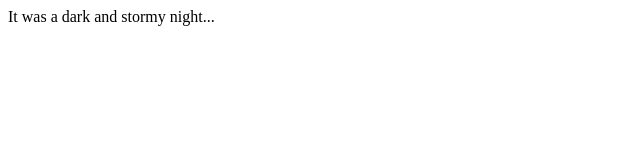
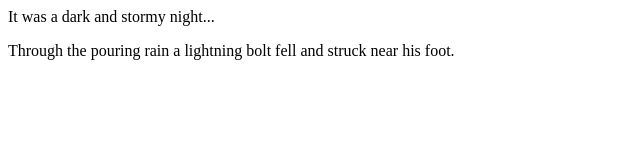
Before and after one commit to GaryWLodge/fireside-story, a plain HTML site: page index.html in a window 1280 px wide. Shown: the whole page, without its empty margins (0-640 px from the left). Drawn offline with Linux system fonts and the light colour scheme.

Commit message:
added second line of story

```diff
--- a/index.html
+++ b/index.html
@@ -1,5 +1,6 @@
 <html>
   <body>
     <p>It was a dark and stormy night...</p>
+    <p>Through the pouring rain a lightning bolt fell and struck near his foot.</p>
   </body>
 </html>
```
